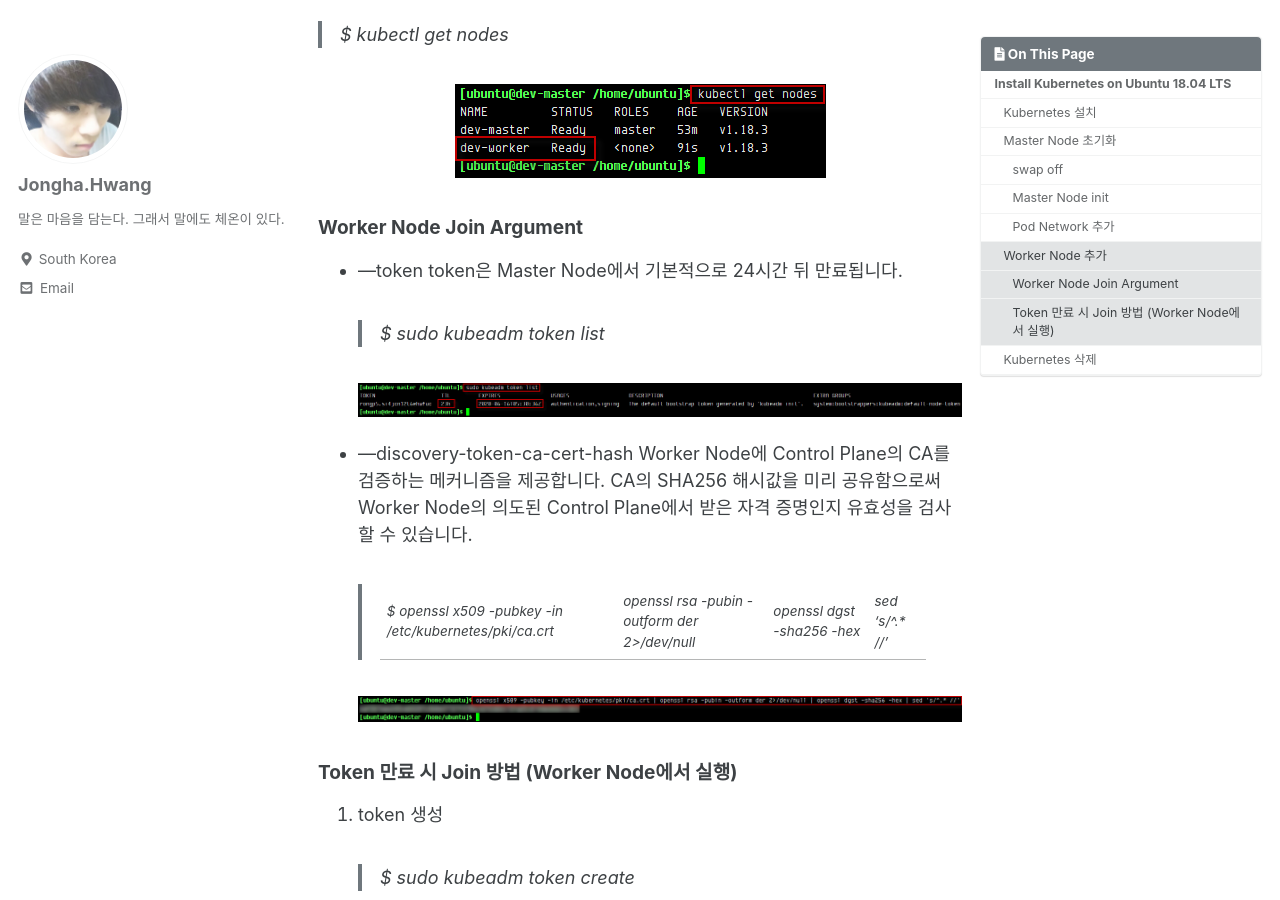
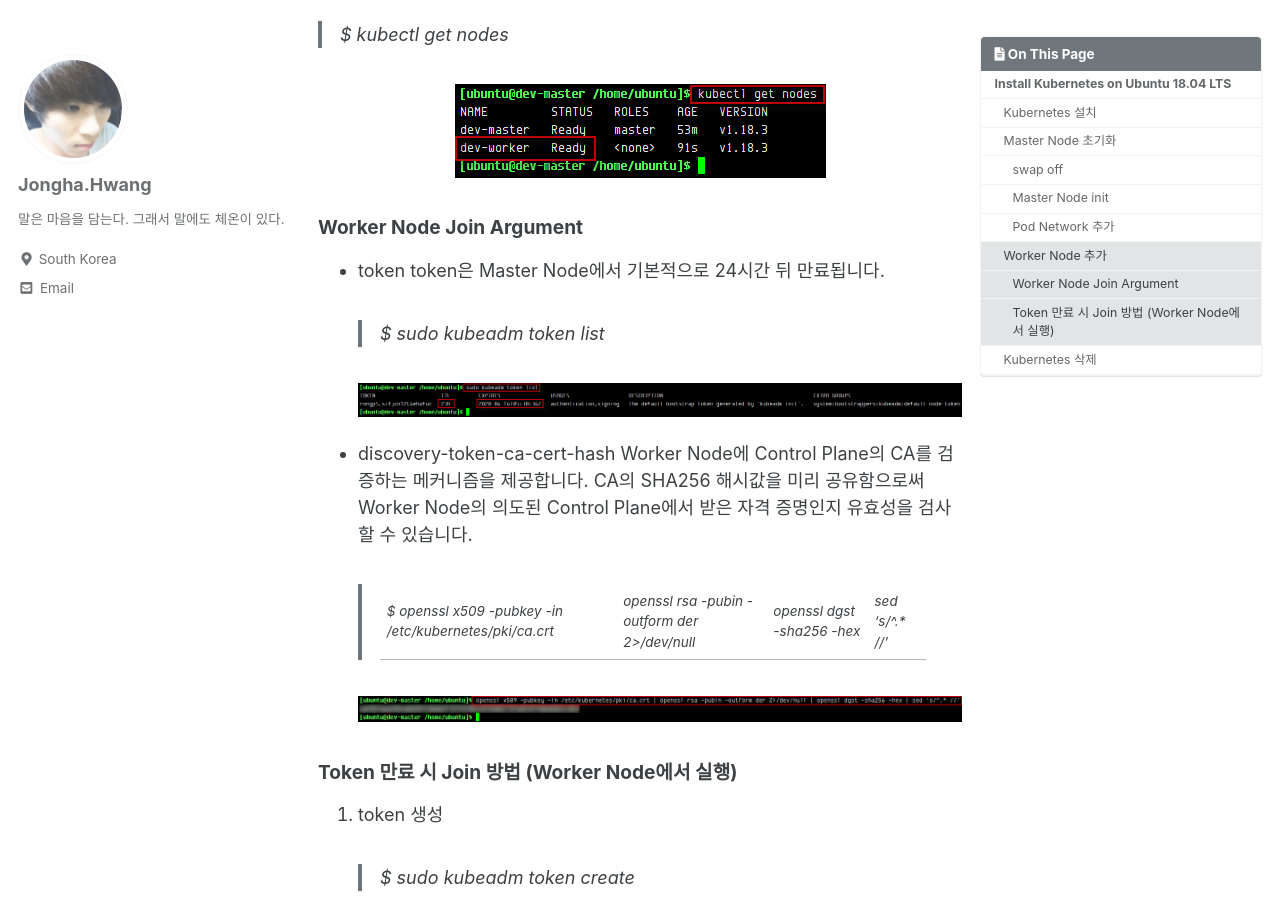
Before and after one commit to jongha0212/jongha0212.github.io, a Jekyll site: the page built from _posts/2020-06-11-Kubernetes-Install.md, in a window 1280 px wide and 900 px high, scrolled down 8678 px. Built offline with Jekyll 4.4.1, drawn with Linux system fonts in a browser that asks for light colours; cached includes are drawn as plain includes; comment, search, counter and statistics services are not loaded.

Commit message:
update tag

```diff
--- a/_posts/2020-06-11-Kubernetes-Install.md
+++ b/_posts/2020-06-11-Kubernetes-Install.md
@@ -249,13 +249,13 @@ Master Node에서 다음 명령어를 실행하여 Worker Node가 Join 상태를
 
 
 #### Worker Node Join Argument <a name="worker-node-join-argument"></a>
-* ---token
+* token
 token은 Master Node에서 기본적으로 24시간 뒤 만료됩니다.
     > $ sudo kubeadm token list
 
     ![]({{ site.url }}{{ site.baseurl }}/assets/images/kubernetes/install/kube-token-list.png ){: .align-center}
 
-* ---discovery-token-ca-cert-hash
+* discovery-token-ca-cert-hash
 Worker Node에 Control Plane의 CA를 검증하는 메커니즘을 제공합니다. CA의 SHA256 해시값을 미리 공유함으로써 Worker Node의 의도된 Control Plane에서 받은 자격 증명인지 유효성을 검사할 수 있습니다.
     > $ openssl x509 -pubkey -in /etc/kubernetes/pki/ca.crt | openssl rsa -pubin -outform der 2>/dev/null | openssl dgst -sha256 -hex | sed 's/^.* //'
 
```
